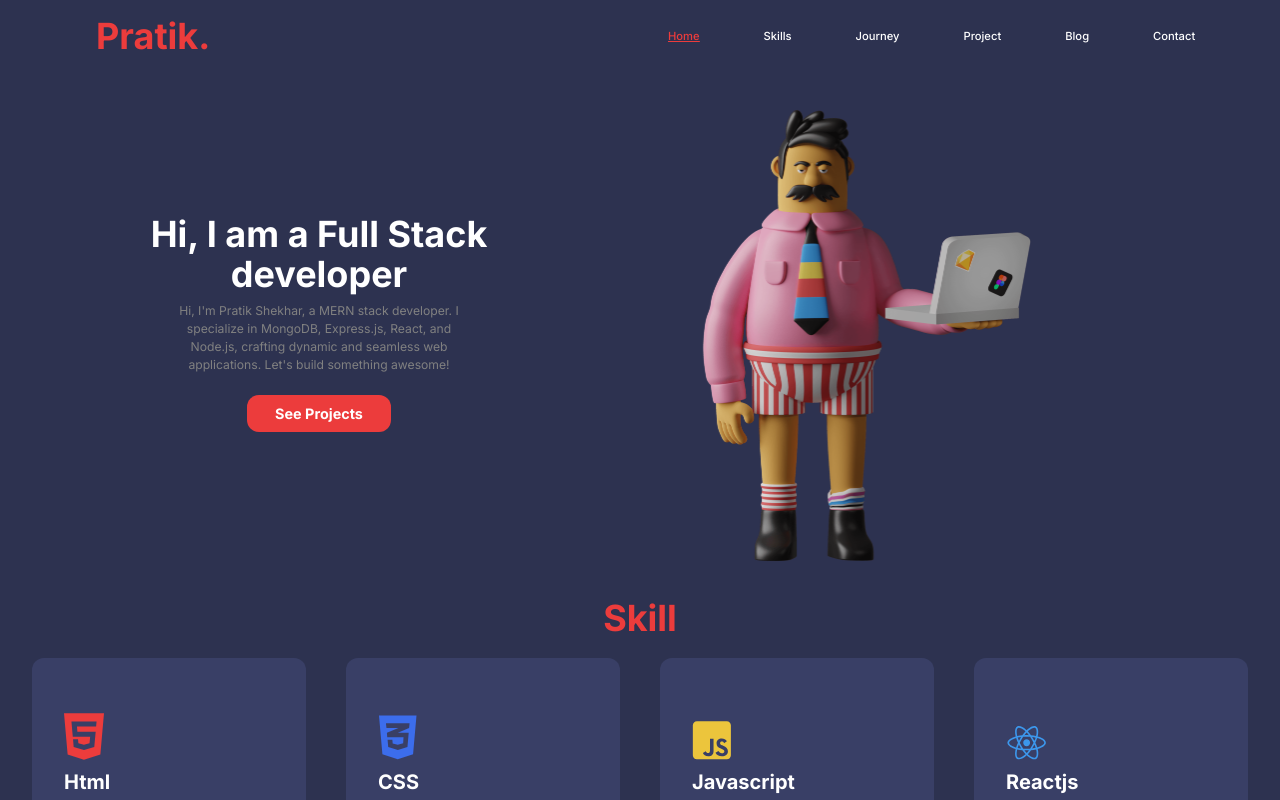
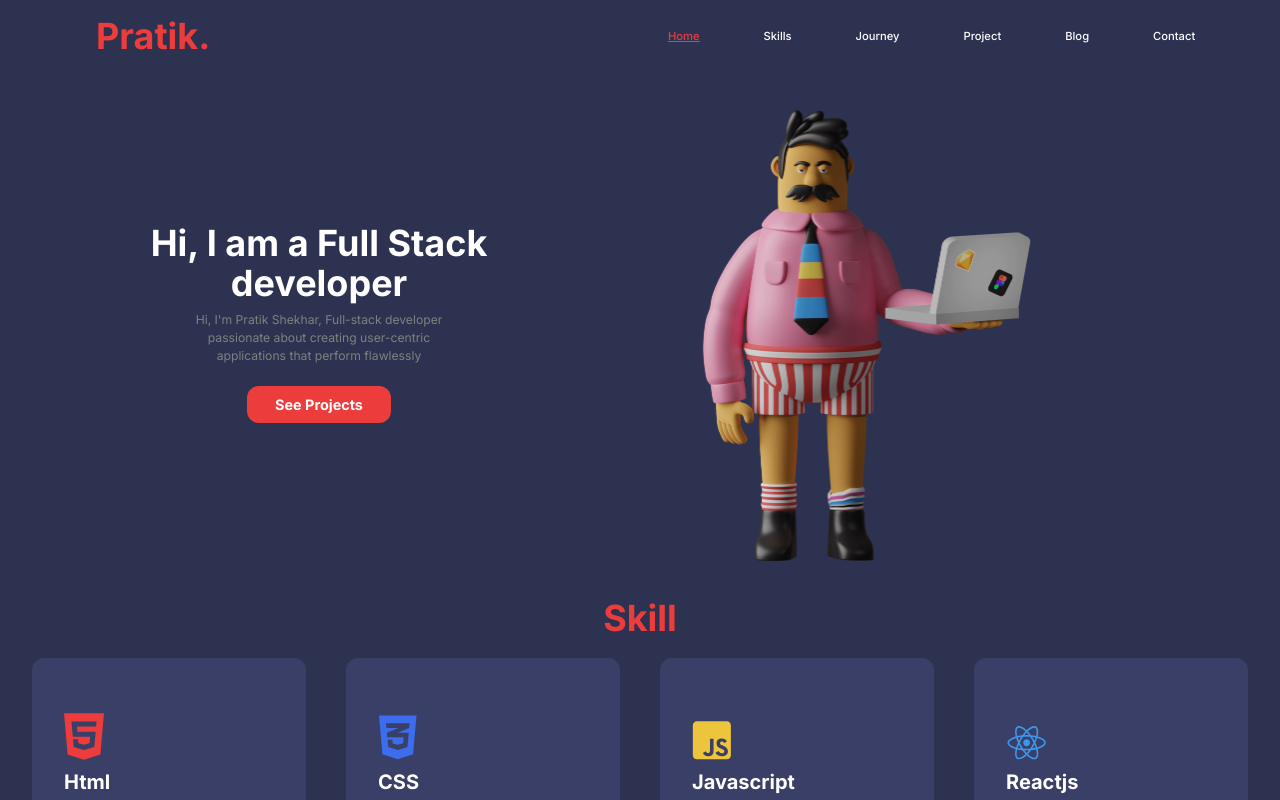
Before and after one commit to Pratik1968/my-portfolio, a React (Vite) app in the folder my-portfolio/: page / in a window 1280 px wide. Shown: the top 800 px of the page. Built offline with nearby package versions, Linux system fonts and the light colour scheme; no server answers.

Commit message:
changed title

```diff
--- a/my-portfolio/src/Routes/Home/Section/HeroSection/layout.tsx
+++ b/my-portfolio/src/Routes/Home/Section/HeroSection/layout.tsx
@@ -31,7 +31,7 @@ function Title({className}:{className:string}):ReactNode{
 function ContentText({className}:{className:string}):ReactNode{
     return(
 <div className={className}>
-<p className="w-fit lg:w-1/2 p-2 text-center">Hi, I'm Pratik Shekhar, a MERN stack developer. I specialize in MongoDB, Express.js, React, and Node.js, crafting dynamic and seamless web applications. Let's build something awesome!</p>
+<p className="w-fit lg:w-1/2 p-2 text-center">Hi, I'm Pratik Shekhar, Full-stack developer passionate about creating user-centric applications that perform flawlessly</p>
 </div>
     );
 }
```
